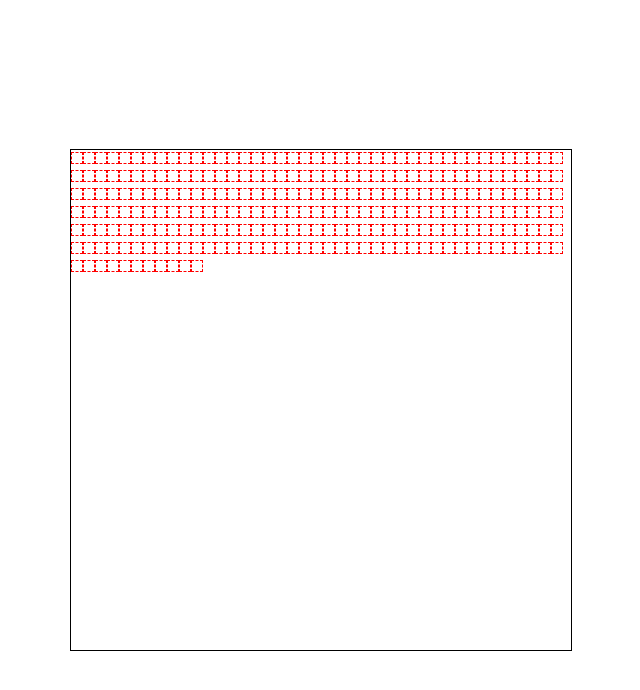
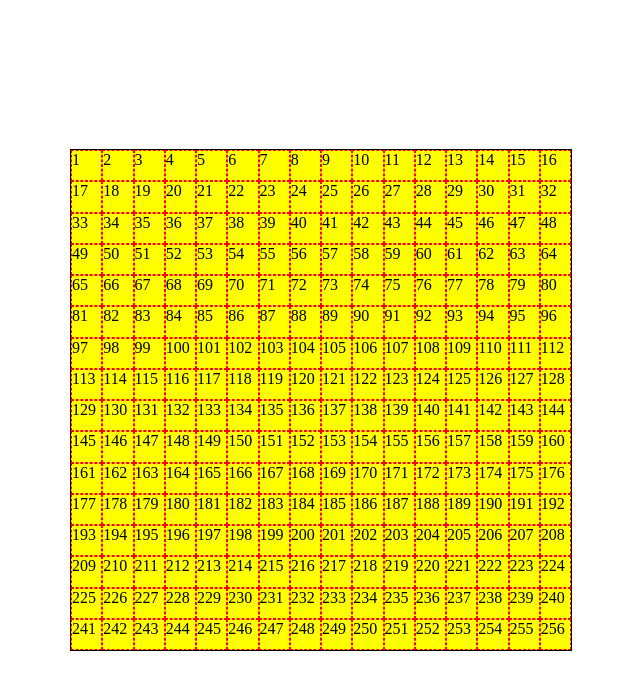
Before and after one commit to KlakCodes/odin-etch-a-sketch, a plain HTML site: page index.html in a window 1280 px wide. Shown: the whole page, without its empty margins (319-959 px from the left). Drawn offline with Linux system fonts and the light colour scheme.

Commit message:
Created a function to successfully generate a grid with a specified amount of cells

```diff
--- a/index.html
+++ b/index.html
@@ -9,9 +9,7 @@
 </head>
 <body>
     <div class="gridBody">
-        <div class="grid">
-            <!-- <div class="gridSquare"></div> -->
-        </div>
+        <div class="grid"></div>
     </div>
 </body>
 </html>
--- a/script.js
+++ b/script.js
@@ -1,9 +1,30 @@
 document.addEventListener('DOMContentLoaded', () => {
     const grid = document.querySelector(".grid");
 
-    for (let i = 0; i <= 256; i++) {
-        const gridSquare = document.createElement("div");
-        gridSquare.classList.toggle("gridSquare");
-        grid.appendChild(gridSquare);
+    function createGrid(gridColumns) {
+        const gridCells = gridColumns * gridColumns;
+        // const cellWidth = (grid.clientWidth / gridColumns) - gridColumns;
+        const cellWidth = grid.clientWidth / gridColumns - 2;
+
+        for (let i = 0; i < gridCells; i++) {
+            const cell = document.createElement("div");
+            cell.classList.toggle("cell");
+            cell.style.border = "1px dashed red";
+            cell.style.flex = `1 1 ${cellWidth}px`;
+            cell.textContent = i + 1;
+            grid.appendChild(cell);
+        }
+
+        // Debug section START
+
+        console.log(`Total cells: ${gridCells}`);
+        console.log(`Grid W + H: ${gridColumns}`);
+        console.log(`Cell width: ${cellWidth}`);
+
+        console.log(`W: ${document.querySelector(".cell").clientWidth} x H: ${document.querySelector(".cell").clientHeight}`);
+
+        // Debug section END
     }
+
+    createGrid(16);
 })
--- a/style.css
+++ b/style.css
@@ -10,22 +10,19 @@ body {
 
 .gridBody {
     display: flex;
-    flex-wrap: wrap row;
     justify-content: center;
     align-items: center;
     height: 100%;
 }
 
 .grid {
+    display: flex;
+    flex-wrap: wrap;
+    border: 1px solid black;
     width: 500px;
     height: 500px;
-    border: 1px solid black;
 }
 
-.gridSquare {
-    display: inline-block;
-    margin: 0;
-    width: 10px;
-    height: 10px;
-    border: 1px dashed red;
+.cell {
+    background-color: yellow;
 }
```
